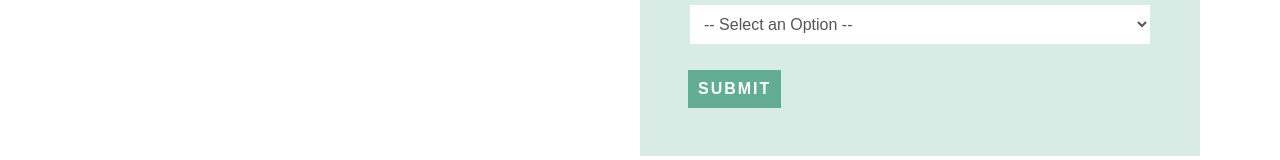
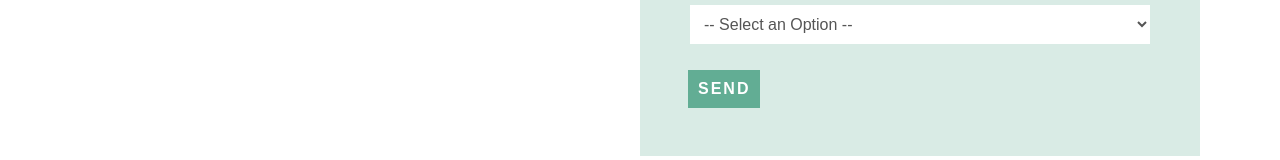
Before and after one commit to ohaanika/nextjs-website, a Next.js app: page / in a window 1280 px wide. Shown: the part 4864-5024 px from the top of the page. Built offline with nearby package versions, Linux system fonts and the light colour scheme; a web font is replaced by a local one.

Commit message:
feat(components): change contact form button text

```diff
--- a/components/formContact.js
+++ b/components/formContact.js
@@ -68,7 +68,7 @@ const FormContact = () => {
               </select>
             </div>
           </div>
-          <button type="submit" value="submit">Submit</button>
+          <button type="submit" value="submit">Send</button>
       </form>
     </div>
   )
```
